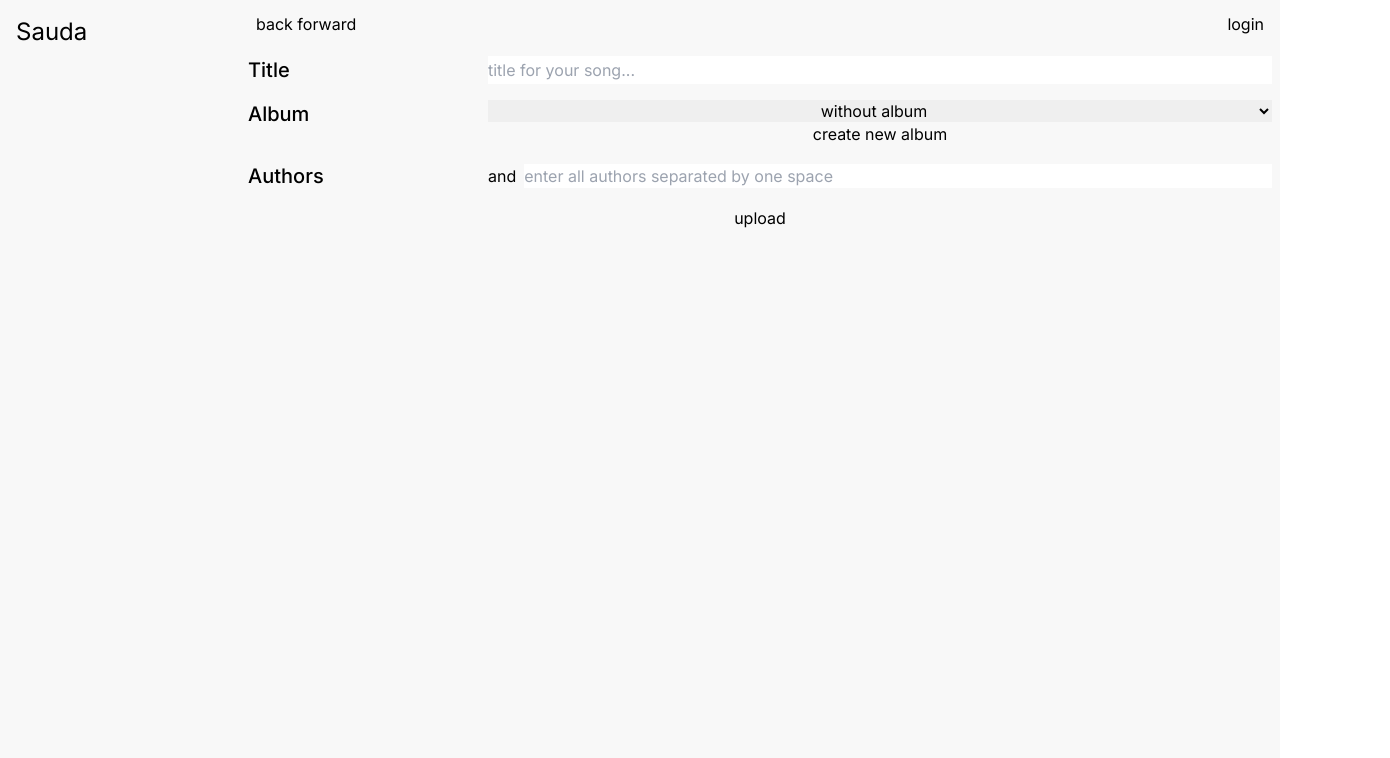
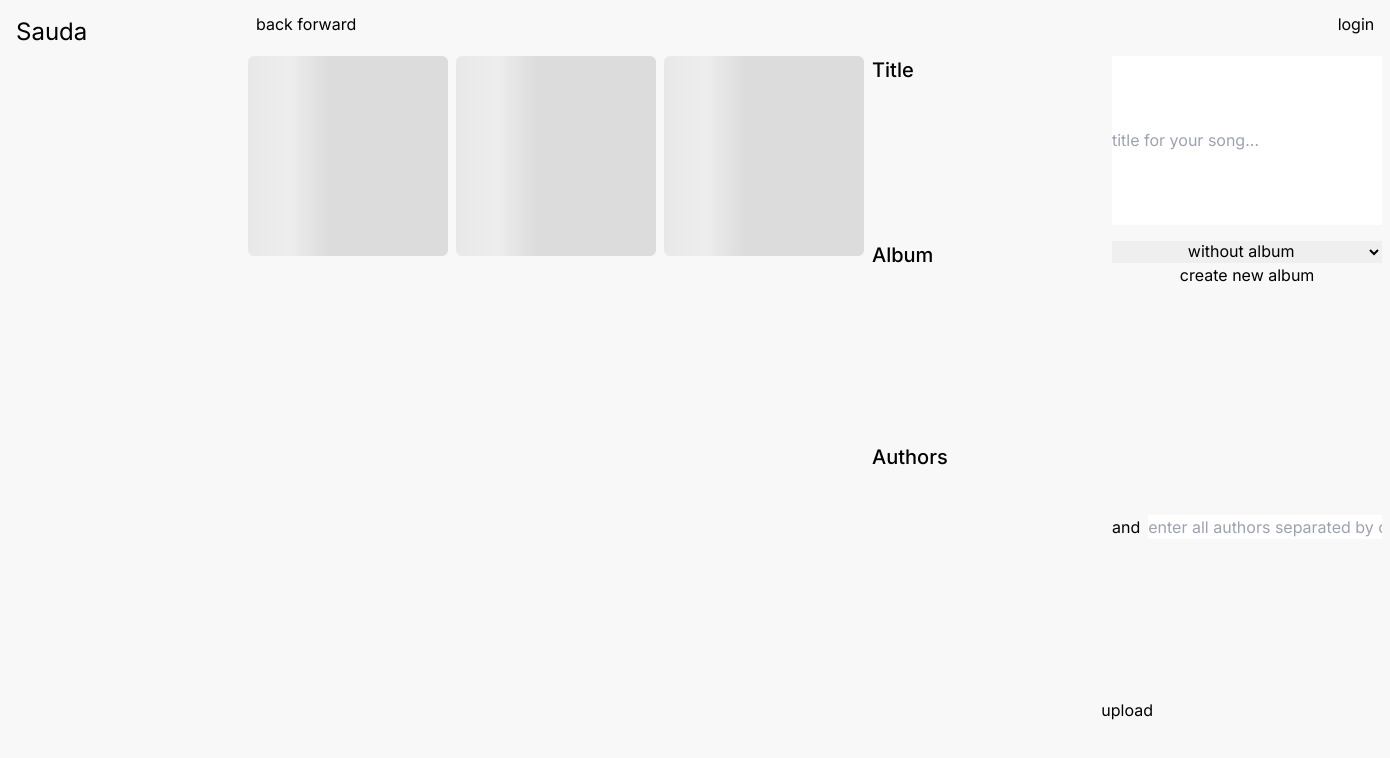
Before and after one commit to 1barada/sauda, a Next.js app: page / in a window 1280 px wide. Shown: the top 758 px of the page, 1390 px wide, since content can reach past the window. Built offline with nearby package versions, Linux system fonts and the light colour scheme; no server answers.

Commit message:
skeleton upadate

```diff
--- a/app/page.tsx
+++ b/app/page.tsx
@@ -1,3 +1,4 @@
+import Skeleton from "@/components/Skeleton";
 import UploadForm from "@/components/form/UploadForm";
 
 export default function Home() {
@@ -7,8 +8,14 @@ export default function Home() {
         flex-auto
         bg-main
         p-2
+        flex
+        flex-row
+        gap-2
       "
     >
+      <Skeleton className="w-[200px] h-[200px] rounded-md"/>
+      <Skeleton className="w-[200px] h-[200px] rounded-md"/>
+      <Skeleton className="w-[200px] h-[200px] rounded-md"/>
       <UploadForm/>
     </div>
   );
--- a/components/Skeleton.tsx
+++ b/components/Skeleton.tsx
@@ -10,7 +10,8 @@ export default function Skeleton({ className }: SkeletonProps) {
 
 const styles = `
 bg-[length:200%_100%]
-bg-[linear-gradient(110deg,#ededed_35%,rgb(0,0,0,0.01)_45%,rgba(0,0,0,0.03)_50%,#ededed_65%)]
-animate-[2s_shine_linear_infinite]
+bg-[#DCDCDC]
+bg-[linear-gradient(90deg,rgba(255,255,255,0)_0%,rgba(255,255,255,0.2)_15%,rgba(255,255,255,0.5)_35%,rgba(255,255,255,0)_45%)]
+animate-[1.5s_shine_linear_infinite]
 [background-position-x:180%]
 `;
```
